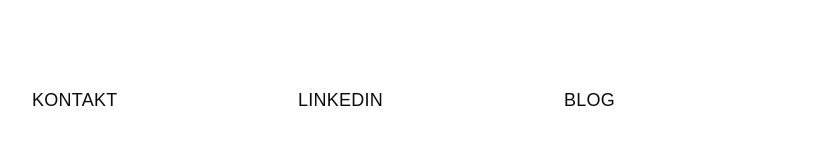
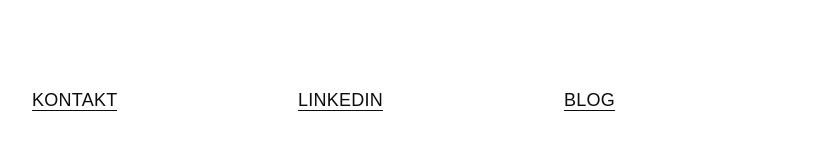
Before and after one commit to fdedic/fdedic.github.io, a Jekyll site: the page built from reference.md, in a window 1280 px wide. Shown: the part 1385-1544 px from the top of the page, without its empty margins (228-1044 px from the left). Built offline with Jekyll 4.4.1, drawn with Linux system fonts in a browser that asks for light colours; nearby versions of some CDN libraries; some web fonts are replaced.

Commit message:
Update base.css

```diff
--- a/assets/css/base.css
+++ b/assets/css/base.css
@@ -171,18 +171,36 @@
 height: auto;
 }
 
-#header a, #footer a {
+#header a {
 color: #0b0c0c;
 border-bottom: 0px;
 }
 
-#header a:hover, #footer a:hover {
+#header a:hover {
 color: #28a197;
 border-bottom: 0px;
 }
 
-#header a:focus, #footer a:focus {
+#header a:focus {
 color: white;
+background-color: #28a197;
+outline: 5px solid #28a197;
+border-bottom: 0px;
+}
+
+#footer a {
+color: #0b0c0c;
+border-bottom: 1px solid #0b0c0c;
+}
+
+#footer a:hover {
+color: #28a197;
+border-bottom: 1px solid #28a197;
+}
+
+#footer a:focus {
+color: white;
+border-bottom: 1px white;
 background-color: #28a197;
 outline: 5px solid #28a197;
 }
```
